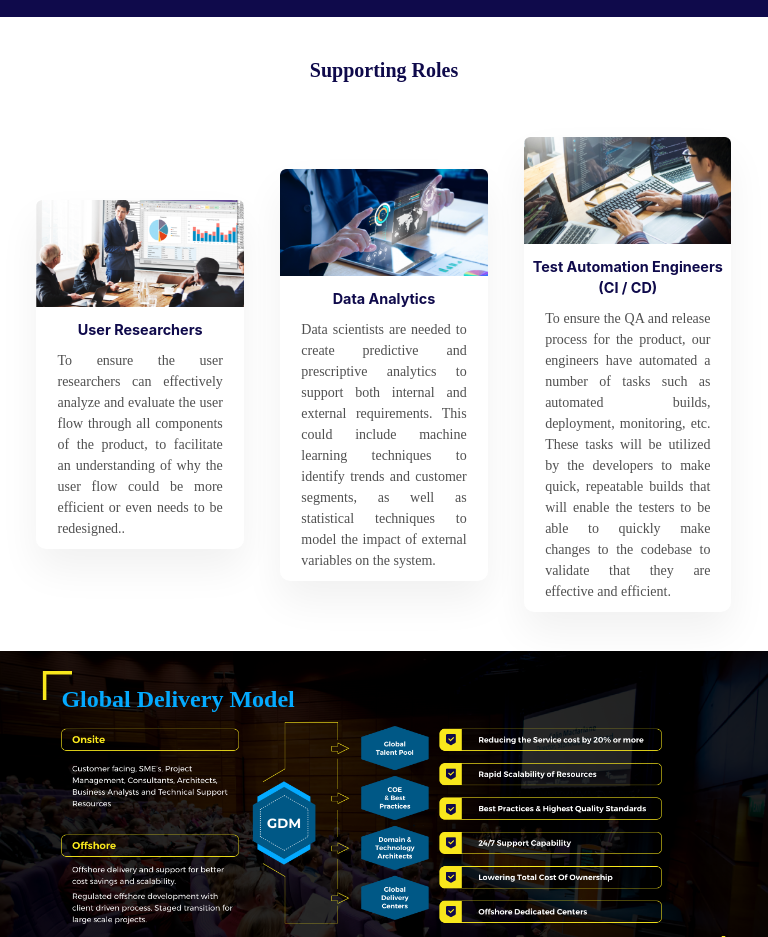
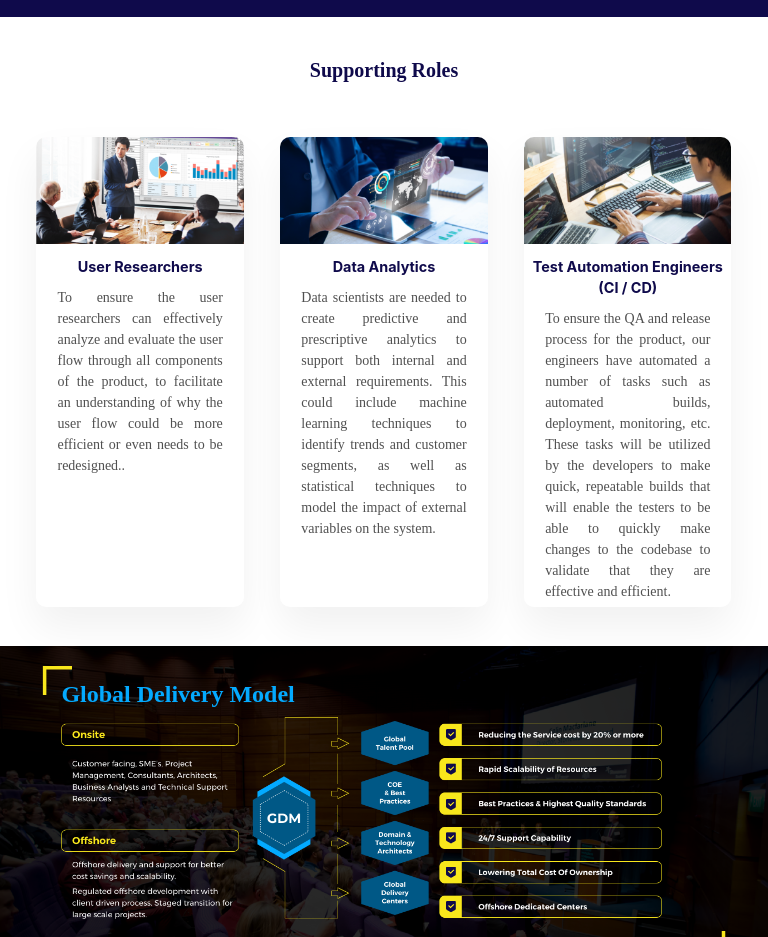
Before and after one commit to VarshaKumari7/Product-Engineering-Services_Page, a React (Create React App) app: page / in a window 768 px wide. Shown: the part 1600-2537 px from the top of the page. Built offline with nearby package versions, Linux system fonts and the light colour scheme.

Commit message:
responsive  update

```diff
--- a/src/components/HeaderSection/header.scss
+++ b/src/components/HeaderSection/header.scss
@@ -55,7 +55,7 @@
                 background-color: #f8e71c;
                 border-radius: 20px;
                 text-align: center;
-                // font-size: 17px;
+                font-size: 14px;
                 font-weight: 800;
                 padding: 9px 22px;
                 color: black;
--- a/src/components/Home/home.scss
+++ b/src/components/Home/home.scss
@@ -210,7 +210,7 @@
         font-size: 22px !important;
         position: absolute;
         left: 18% !important;
-        top: 55% !important;
+        top: 56% !important;
         line-height: 30px !important;
     }
 
@@ -223,7 +223,7 @@
 
     .content-375 {
         position: absolute;
-        top: 56%;
+        top: 57%;
         color: white;
         text-align: justify;
         word-spacing: 1px;
@@ -462,7 +462,8 @@
     }
 
     .S-card {
-        height: 93.33% !important;
+        height: 470px !important;
+        overflow: scroll;
     }
 
     .Third-card {
@@ -490,7 +491,7 @@
     }
 
     .card .Count-on-the-experts {
-        width: 215px !important;
+        width: 90.33% !important;
     }
 
     .footer-section .-Member-App-Serv {
@@ -652,7 +653,6 @@
         font-size: 12px !important;
         padding: 10px;
         height: 140px;
-        width: 330px;
     }
 
     .third-page .gradient-copy .-NDA-and-IP-Protect {
```
